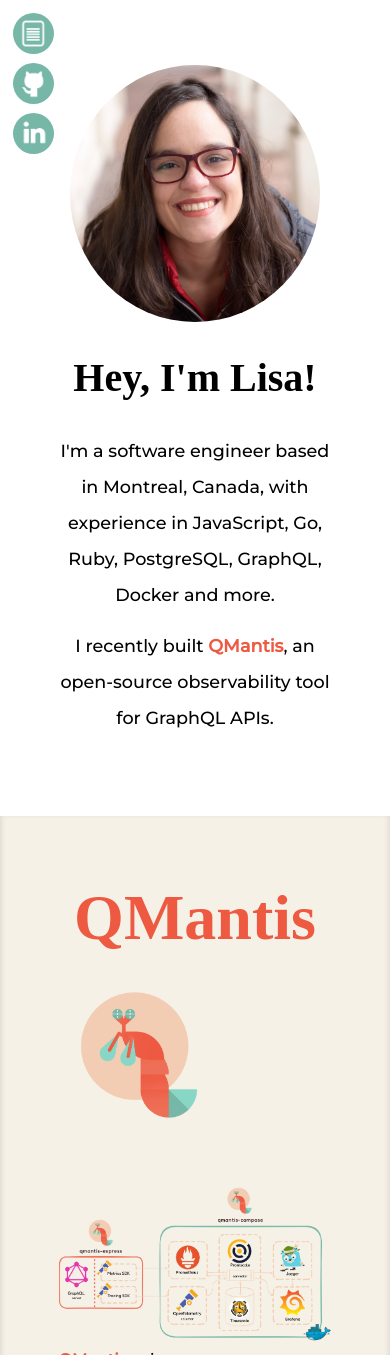
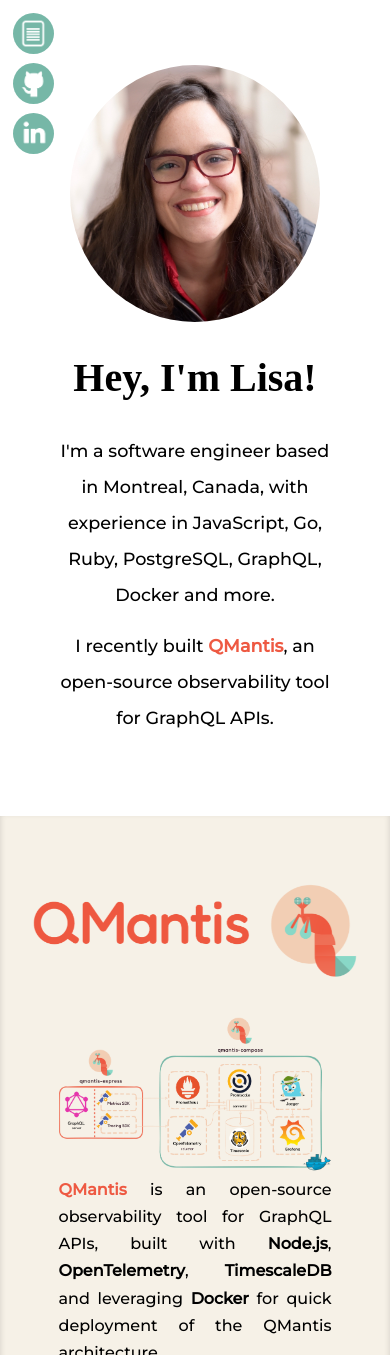
Before and after one commit to lisa-m1/lisa-m1.github.io, a plain HTML site: page index.html in a window 390 px wide. Shown: the top 1355 px of the page. Drawn offline with Linux system fonts and the light colour scheme; a web font is replaced by a local one.

Commit message:
fixed logo

```diff
--- a/index.html
+++ b/index.html
@@ -61,7 +61,8 @@
     <section id="qmantis" class="flexbox horz-center">
       <div id="qmantis-title-container" class="flexbox">
         <a target="_blank" href="https://qmantis.co/">
-          <h1 id="qmantis-title">QMantis</h1><img class="qmantis-logo" src="public/assets/images/qmantis_logo.png">
+          <!--<h1 id="qmantis-title">QMantis</h1>-->
+          <img class="qmantis-logo" src="public/assets/images/qmantis-logo.png">
         </a>
       </div>
       <div id="qmantis-info-container" class="flexbox">
--- a/public/stylesheets/style.css
+++ b/public/stylesheets/style.css
@@ -253,21 +253,18 @@ footer {
     z-index: 1;
 }
 
-
-#qmantis-title {
-  font-family: 'Baloo Bhaijaan 2';
-  font-size: 4rem;
-  color: #EE5942;
+.qmantis-logo {
+    height: 150px;
+    width: auto;
 }
 
-.qmantis-logo {
-    height: 200px;
+#qmantis-logo {
+    display: inline-block;
+    width: 100%;
+    max-width: 500px;
+    min-width: 200px;
 }
 
-.qmantis-logo, #qmantis-title {
-    display: inline-block;
-    vertical-align: middle;
-}
 
 #logo {
     margin: 25px;
@@ -318,20 +315,12 @@ footer {
     align-items: center;
 }
 
-#qmantis-info-container p {}
 
 #qmantis-title-container,
 #qmantis-video-container {
     -ms-align-items: center;
     align-items: center;
     justify-content: center;
-}
-
-#qmantis-logo {
-    display: inline-block;
-    width: 100%;
-    max-width: 500px;
-    min-width: 200px;
 }
 
 #qmantis h2 {
@@ -520,17 +509,11 @@ div>iframe {
 }
 
 @media(max-width: 690px) {
-    #qmantis-logo {
-        margin-bottom: 25px;
-        width: 75px;
-    }
     #qmantis-title-container {
         -ms-align-items: center;
         align-items: center;
         flex-direction: column;
-    }
-    #qmantis-logo {
-        margin-right: 0;
+        justify-content: center;
     }
 }
 
@@ -557,20 +540,25 @@ div>iframe {
     #projects>ul {
         width: 100%;
     }
+    .qmantis-logo {
+        height: 100px;
+        width: auto;
+    }
 }
 
 @media(max-width: 465px) {
     #qmantis-info-container>div {
         width: 100%;
     }
-    #qmantis-logo {
-        width: 60px;
-    }
     #contact li {
         margin: 15%;
     }
     #projects>ul {
         width: 100%;
+    }
+    .qmantis-logo {
+        height: 100px;
+        width: auto;
       }
 }
 
@@ -599,6 +587,10 @@ div>iframe {
     #projects li:last-of-type {
         margin-bottom: 0;
     }
+    .qmantis-logo {
+        height: 100px;
+        width: auto;
+    }
 }
 
 .project-tech {
```
Also changed, not shown: public/assets/images/qmantis-logo.png (added). Lines whose indentation alone changed are shown as unchanged.
